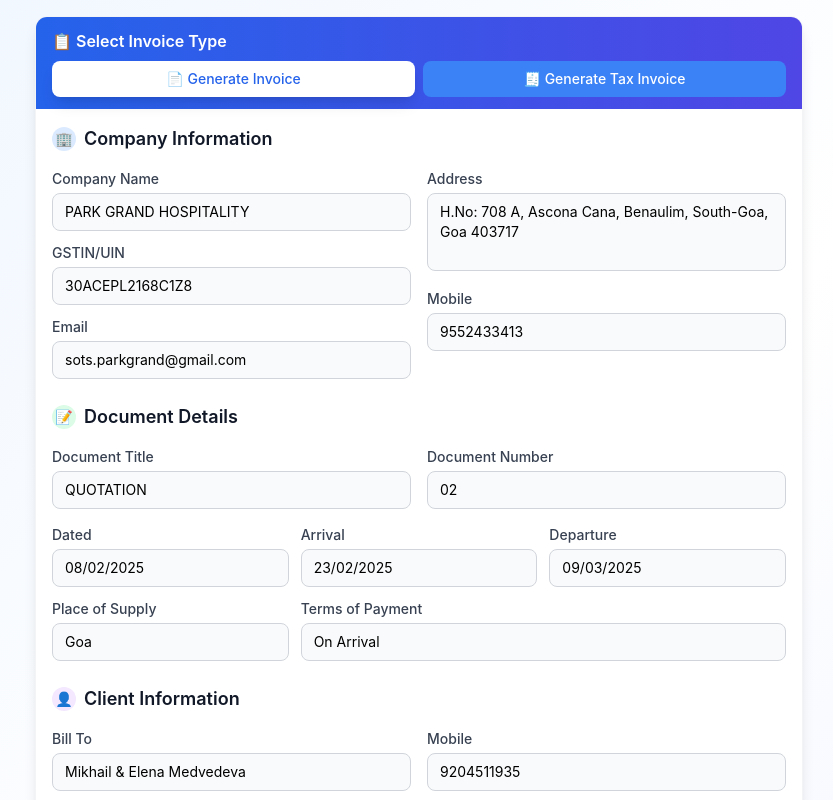
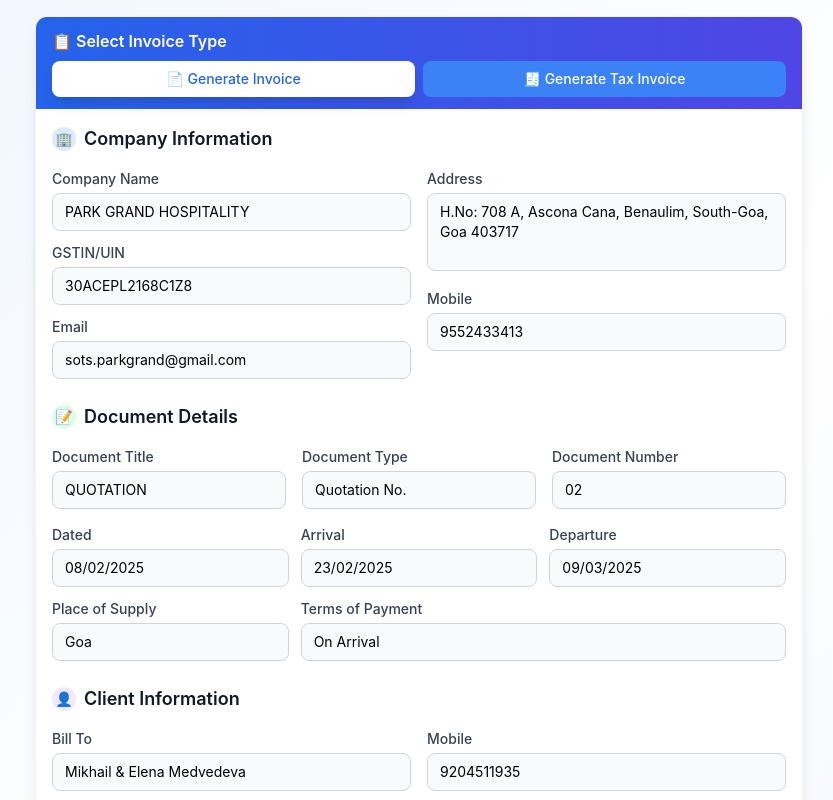
Before and after one commit to Myron9997/invoice, a Next.js app: page / in a window 1280 px wide. Shown: the top 800 px of the page, without its empty margins (221-1054 px from the left). Built offline with nearby package versions, Linux system fonts and the light colour scheme.

Commit message:
Remove gap above document title - eliminate margin and padding

```diff
--- a/components/QuotationGenerator.tsx
+++ b/components/QuotationGenerator.tsx
@@ -22,6 +22,7 @@ export default function QuotationGenerator() {
 
   const [meta, setMeta] = useState({
     title: "QUOTATION",
+    documentType: "Quotation No.",
     quotationNo: "02",
     dated: "08/02/2025",
     arrival: "23/02/2025",
@@ -141,12 +142,12 @@ export default function QuotationGenerator() {
 
   const removeItem = (id: number) => setItems((prev) => prev.filter((it) => it.id !== id));
 
-  // Auto-update title based on invoice type
+  // Auto-update title and document type based on invoice type
   useEffect(() => {
     if (invoiceType === 'tax-invoice') {
-      setMeta(prev => ({ ...prev, title: "TAX INVOICE" }));
+      setMeta(prev => ({ ...prev, title: "TAX INVOICE", documentType: "Invoice No." }));
     } else {
-      setMeta(prev => ({ ...prev, title: "QUOTATION" }));
+      setMeta(prev => ({ ...prev, title: "QUOTATION", documentType: "Quotation No." }));
     }
   }, [invoiceType]);
 
@@ -361,7 +362,7 @@ export default function QuotationGenerator() {
                   <h3 className="text-lg font-semibold text-gray-900">Document Details</h3>
                 </div>
 
-                <div className="grid grid-cols-1 md:grid-cols-2 gap-4">
+                <div className="grid grid-cols-1 md:grid-cols-3 gap-4">
                   <div>
                     <label className="block text-sm font-medium text-gray-700 mb-1">Document Title</label>
                     <input
@@ -369,6 +370,15 @@ export default function QuotationGenerator() {
                       placeholder="e.g., QUOTATION, INVOICE, TAX INVOICE, BILL"
                       value={meta.title}
                       onChange={(e) => setMeta({ ...meta, title: e.target.value.toUpperCase() })}
+                    />
+                  </div>
+                  <div>
+                    <label className="block text-sm font-medium text-gray-700 mb-1">Document Type</label>
+                    <input
+                      className="w-full px-3 py-2 border border-gray-300 rounded-lg focus:ring-2 focus:ring-blue-500 focus:border-transparent transition-all duration-200 bg-gray-50 focus:bg-white text-sm"
+                      placeholder="e.g., Quotation No., Invoice No., Bill No."
+                      value={meta.documentType}
+                      onChange={(e) => setMeta({ ...meta, documentType: e.target.value })}
                     />
                   </div>
                   <div>
@@ -617,7 +627,7 @@ export default function QuotationGenerator() {
   return (
     <div className="min-h-screen bg-gray-100 p-6 flex justify-center">
       <div className="w-full max-w-4xl bg-white border-2 border-gray-400 text-sm print:w-[210mm] print:max-w-none quotation-box" ref={invoiceRef}>
-        <div className="text-center py-1 border-b border-gray-300 font-semibold">
+         <div className="text-center pb-2 border-b border-gray-300 font-bold text-base" style={{ marginTop: '0', paddingTop: '0' }}>
            {meta.title}
          </div>
 
@@ -636,7 +646,7 @@ export default function QuotationGenerator() {
                   <tbody>
                      <tr>
                        <td className="quotation-cell border-r border-b border-gray-300 text-xs">
-                        <div className="font-semibold">Quotation No.</div>
+                         <div className="font-semibold">{meta.documentType}</div>
                          <div>{meta.quotationNo}</div>
                        </td>
                       <td className="quotation-cell border-b border-gray-300 text-xs">
@@ -811,11 +821,11 @@ export default function QuotationGenerator() {
         <table className="quotation-table w-full border-t border-gray-300">
           <tbody>
             <tr>
-              <td className="quotation-cell border-r border-gray-300 text-xs w-2/3">
+              <td className="quotation-cell border-r border-gray-300 text-xs w-1/2">
                 <strong>NOTES</strong>
                 <div className="mt-1 whitespace-pre-wrap">{notes}</div>
               </td>
-              <td className="quotation-cell text-xs w-1/3 text-right">
+              <td className="quotation-cell text-xs w-1/2 text-right">
                 For {company.name}
               </td>
             </tr>
@@ -825,12 +835,14 @@ export default function QuotationGenerator() {
          <table className="quotation-table w-full border-t border-gray-300">
            <tbody>
              <tr>
-              <td className="quotation-cell border-r border-gray-300 text-xs w-2/3">
+               <td className="quotation-cell border-r border-gray-300 text-xs w-1/2" style={{ padding: '4px 6px' }}>
                  <strong>TERMS AND CONDITIONS</strong>
                  <div className="mt-1 whitespace-pre-wrap">{terms}</div>
                </td>
-              <td className="quotation-cell text-xs w-1/3 text-right">
+                 <td className="quotation-cell text-xs w-1/2 text-center font-bold" style={{ paddingTop: '100px', paddingBottom: '100px', paddingLeft: '6px', paddingRight: '6px', minHeight: '200px', height: '200px' }}>
+                   <div style={{ marginTop: '10px', marginBottom: '40px' }}>
                      Authorised Signatory
+                   </div>
                  </td>
              </tr>
            </tbody>
```
Lines whose indentation alone changed are shown as unchanged.
